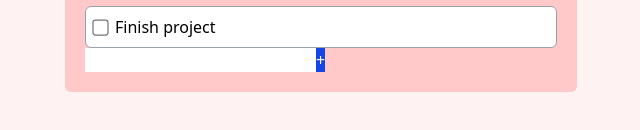
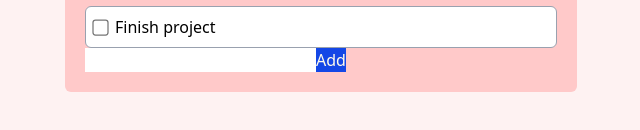
Before and after one commit to Daojim/to-do-list, a React (Vite) app: page / in a window 1280 px wide. Shown: the part 210-340 px from the top of the page, without its empty margins (319-959 px from the left). Built offline with nearby package versions, Linux system fonts and the light colour scheme.

Commit message:
Changed '+' to 'add' for now

```diff
--- a/src/components/AddTodoForm.tsx
+++ b/src/components/AddTodoForm.tsx
@@ -27,7 +27,7 @@ function AddToDoForm({ onAdd }: AddToDoFormProps) {
           className="text-amber-50 bg-blue-700 hover:bg-amber-300"
           type="submit"
         >
-          +
+          Add
         </button>
       </form>
     </>
```
